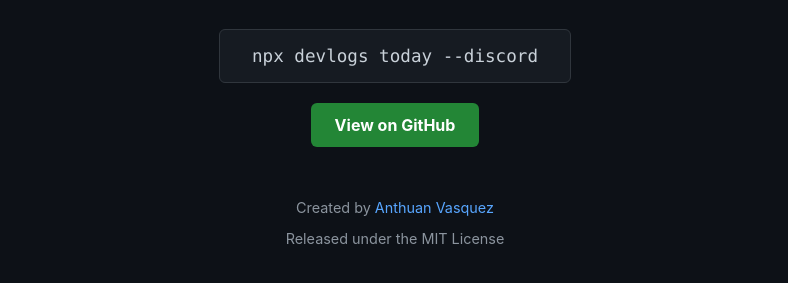
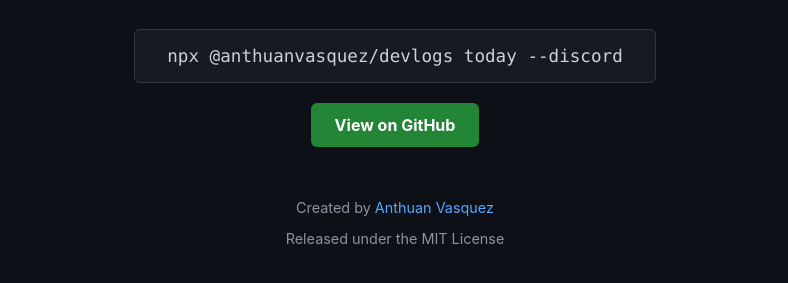
Before and after one commit to anthuanvasquez/devlogs, a website: page docs/index.html in a window 1280 px wide. Shown: the part 435-718 px from the top of the page, without its empty margins (245-1033 px from the left). Drawn offline with Linux system fonts and the light colour scheme.

Commit message:
refactor: change docs command name

```diff
--- a/docs/index.html
+++ b/docs/index.html
@@ -91,7 +91,7 @@
         <p class="subtitle">Automated daily commit reports powered by Gemini AI, delivered to Discord and Telegram.</p>
 
         <div class="install-box">
-            npx devlogs today --discord
+            npx @anthuanvasquez/devlogs today --discord
         </div>
 
         <div>
```
Also changed, not shown: README.md.
